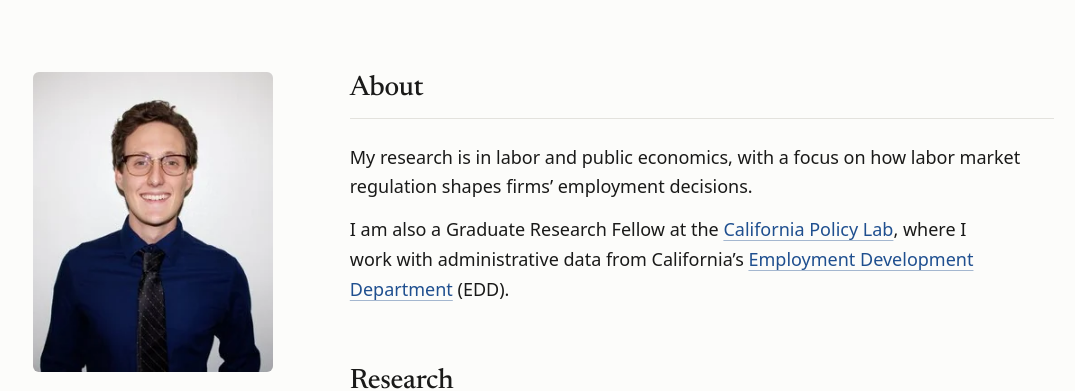
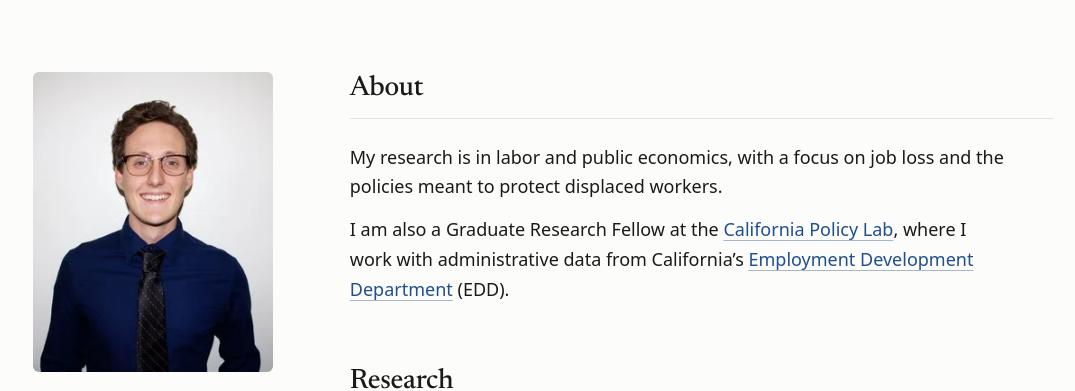
Before and after one commit to jacobrmorris/jacobrmorris.github.io, a Jekyll site: the page built from index.html, in a window 1280 px wide and 1083 px high. Shown: the top 391 px of the window, without its empty margins (95-1170 px from the left). Built offline with Jekyll 4.4.1, drawn with Linux system fonts in a browser that asks for light colours.

Commit message:
Broaden bio research focus to job loss and displaced workers
The new focus covers both the advance notice paper and the California
Policy Lab work on unemployment insurance claims.

Co-Authored-By: Claude Opus 5.5 (1M context) <noreply@anthropic.com>

```diff
--- a/_data/profile.yml
+++ b/_data/profile.yml
@@ -21,8 +21,8 @@ department_url: https://economics.ucsd.edu
 # Shown under "About" on the home page. Markdown is fine; leave a blank line
 # between paragraphs.
 bio: |
-  My research is in labor and public economics, with a focus on how labor market
-  regulation shapes firms' employment decisions.
+  My research is in labor and public economics, with a focus on job loss and the
+  policies meant to protect displaced workers.
 
   I am also a Graduate Research Fellow at the
   [California Policy Lab](https://www.capolicylab.org), where I work with
```
